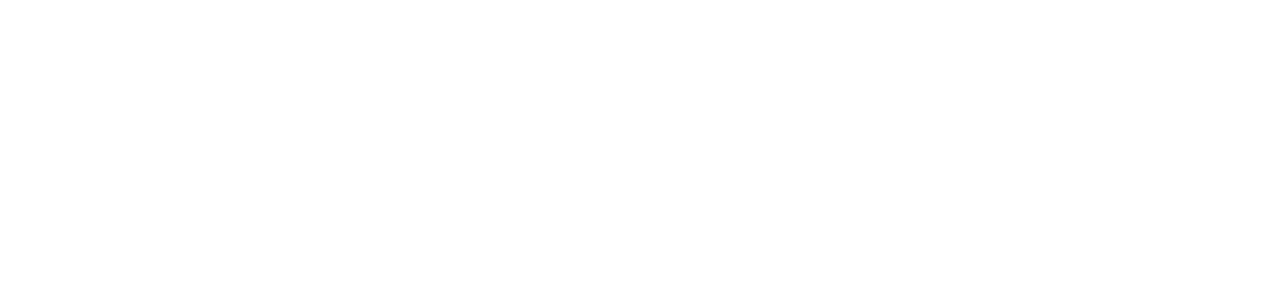
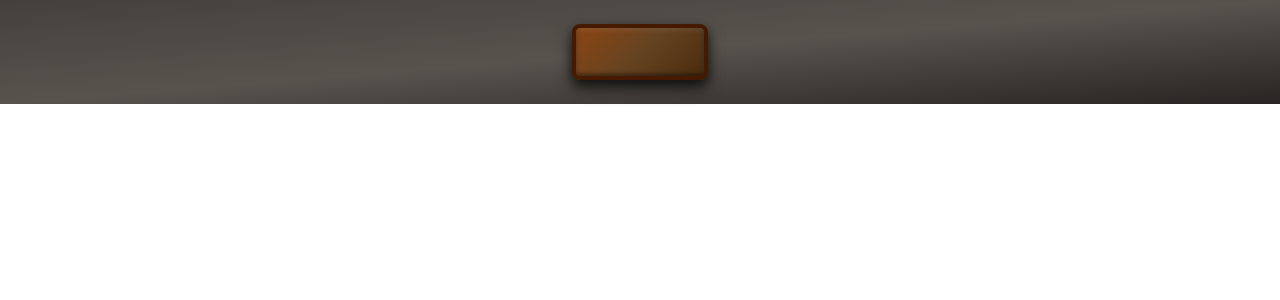
Before and after one commit to eueuehshsj/LIFERPG, a React (Vite) app: page / in a window 1280 px wide. Shown: the top 300 px of the page. Built offline with nearby package versions, Linux system fonts and the light colour scheme.

Commit message:
[STEP 3] 목판 컨테이너 구현 (close #21)

```diff
--- a/src/app/App.tsx
+++ b/src/app/App.tsx
@@ -61,6 +61,24 @@
 
   return (
     <div className="size-full flex flex-col bg-gradient-to-br from-stone-700 via-stone-600 to-stone-800">
+      {/* 상단 목판 제목 */}
+      <div className="flex justify-center py-6">
+        <div className="relative">
+          <div
+            className="relative px-16 py-6 rounded-lg border-4 border-amber-950"
+            style={{
+              background: 'linear-gradient(135deg, #8b4513 0%, #654321 50%, #4a2c0f 100%)',
+              boxShadow: `
+                inset 0 2px 4px rgba(255,255,255,0.1),
+                inset 0 -2px 4px rgba(0,0,0,0.5),
+                0 8px 16px rgba(0,0,0,0.6),
+                0 4px 8px rgba(0,0,0,0.4)
+              `,
+            }}
+          >
+          </div>
+        </div>
+      </div>
     </div>
   );
 }
```
